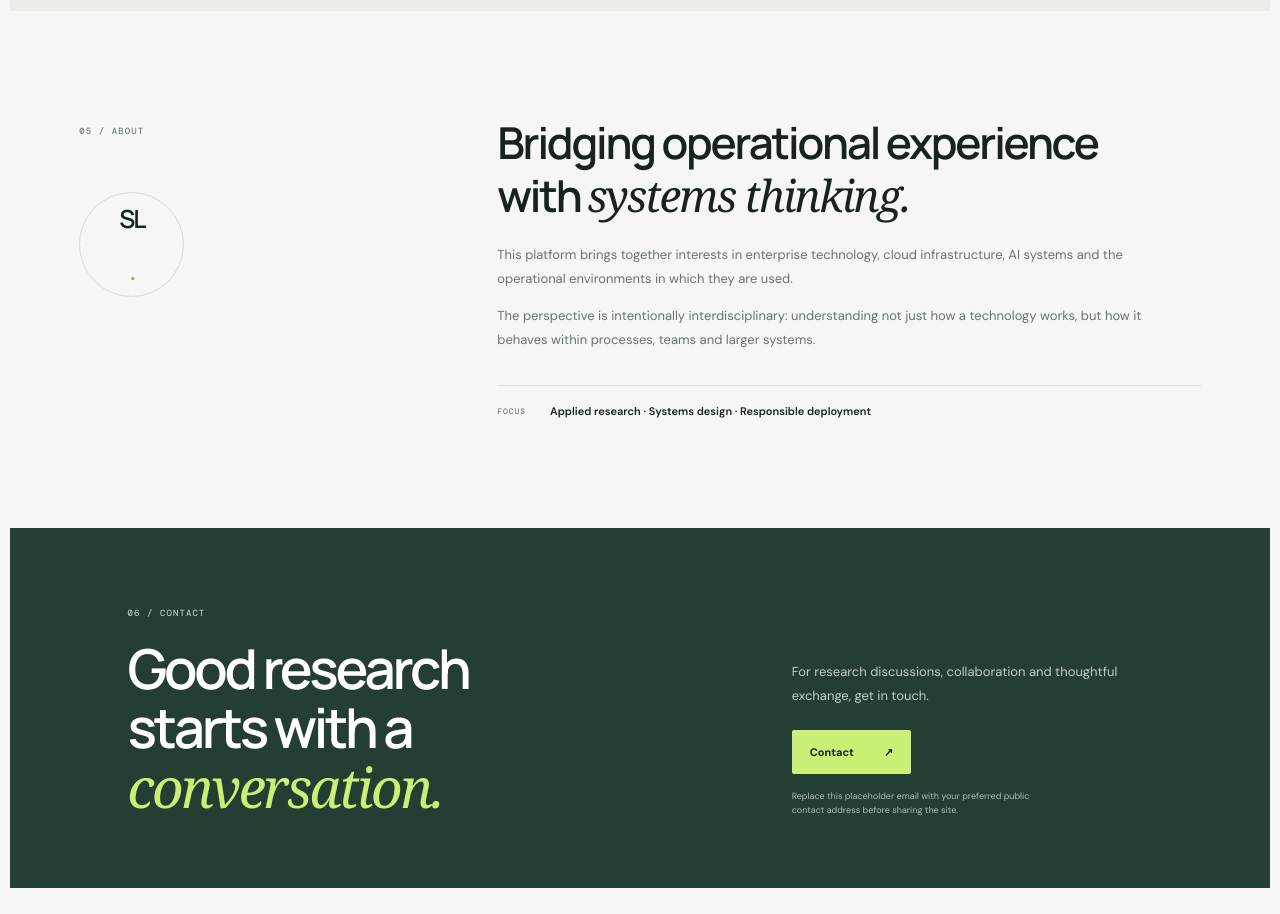
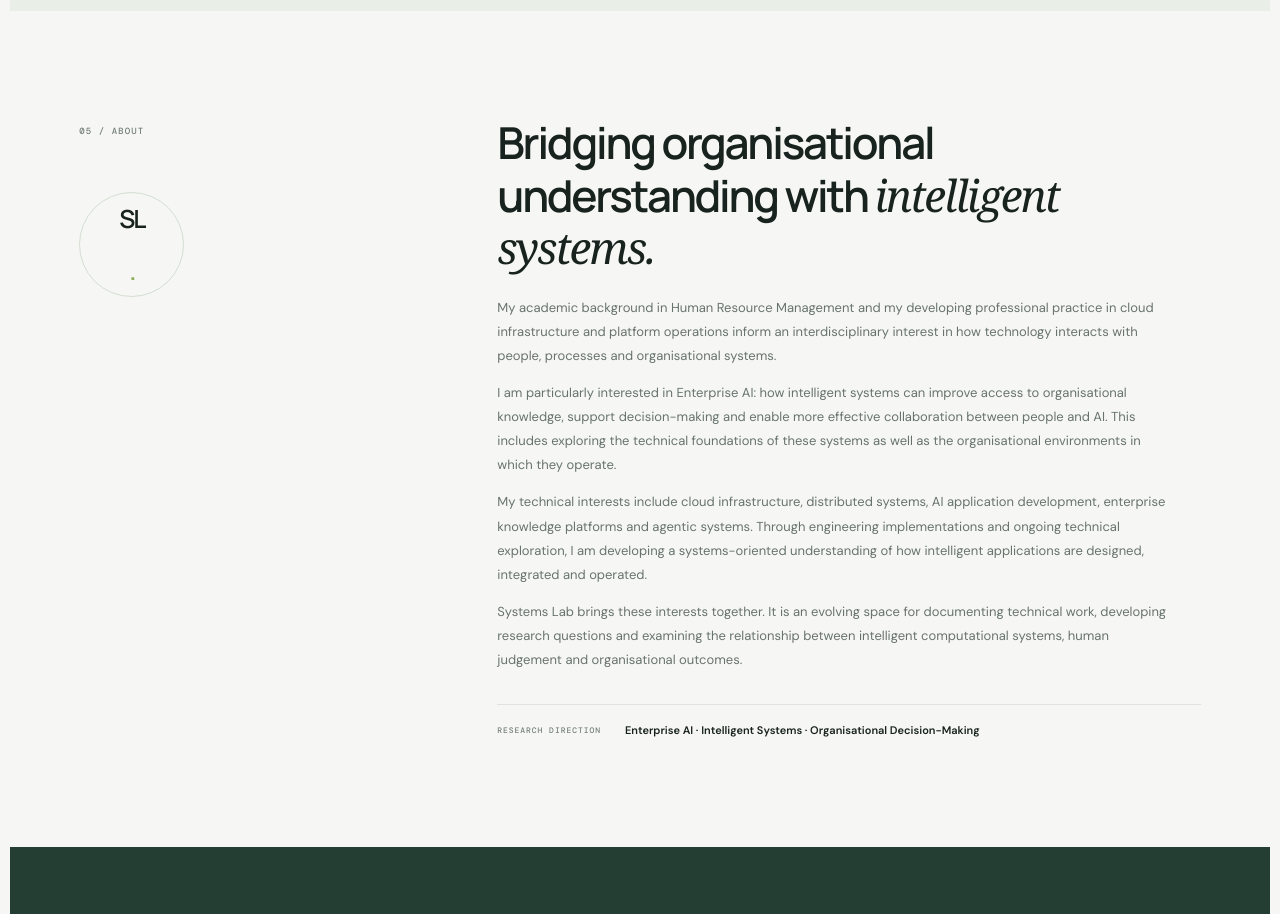
Before and after one commit to Rebs707/systems-lab, a plain HTML site: page index.html in a window 1280 px wide. Shown: the part 3950-4864 px from the top of the page. Drawn offline with nearby package versions, Linux system fonts and the light colour scheme.

Commit message:
Update Systems Lab about section

```diff
--- a/index.html
+++ b/index.html
@@ -185,12 +185,25 @@
       </section>
 
       <section class="about-section section" id="about">
-        <div class="about-label"><p class="section-index">05 / ABOUT</p><div class="about-monogram">SL<span>.</span></div></div>
+        <div class="about-label">
+          <p class="section-index">05 / ABOUT</p>
+          <div class="about-monogram">SL<span>.</span></div>
+        </div>
         <div class="about-copy">
-          <h2>Bridging operational experience with <em>systems thinking.</em></h2>
-          <p>This platform brings together interests in enterprise technology, cloud infrastructure, AI systems and the operational environments in which they are used.</p>
-          <p>The perspective is intentionally interdisciplinary: understanding not just how a technology works, but how it behaves within processes, teams and larger systems.</p>
-          <div class="about-focus"><span>FOCUS</span><strong>Applied research · Systems design · Responsible deployment</strong></div>
+          <h2>Bridging organisational understanding with <em>intelligent systems.</em></h2>
+
+          <p>My academic background in Human Resource Management and my developing professional practice in cloud infrastructure and platform operations inform an interdisciplinary interest in how technology interacts with people, processes and organisational systems.</p>
+
+          <p>I am particularly interested in Enterprise AI: how intelligent systems can improve access to organisational knowledge, support decision-making and enable more effective collaboration between people and AI. This includes exploring the technical foundations of these systems as well as the organisational environments in which they operate.</p>
+
+          <p>My technical interests include cloud infrastructure, distributed systems, AI application development, enterprise knowledge platforms and agentic systems. Through engineering implementations and ongoing technical exploration, I am developing a systems-oriented understanding of how intelligent applications are designed, integrated and operated.</p>
+
+          <p>Systems Lab brings these interests together. It is an evolving space for documenting technical work, developing research questions and examining the relationship between intelligent computational systems, human judgement and organisational outcomes.</p>
+
+          <div class="about-focus">
+            <span>RESEARCH DIRECTION</span>
+            <strong>Enterprise AI · Intelligent Systems · Organisational Decision-Making</strong>
+          </div>
         </div>
       </section>
 
```
